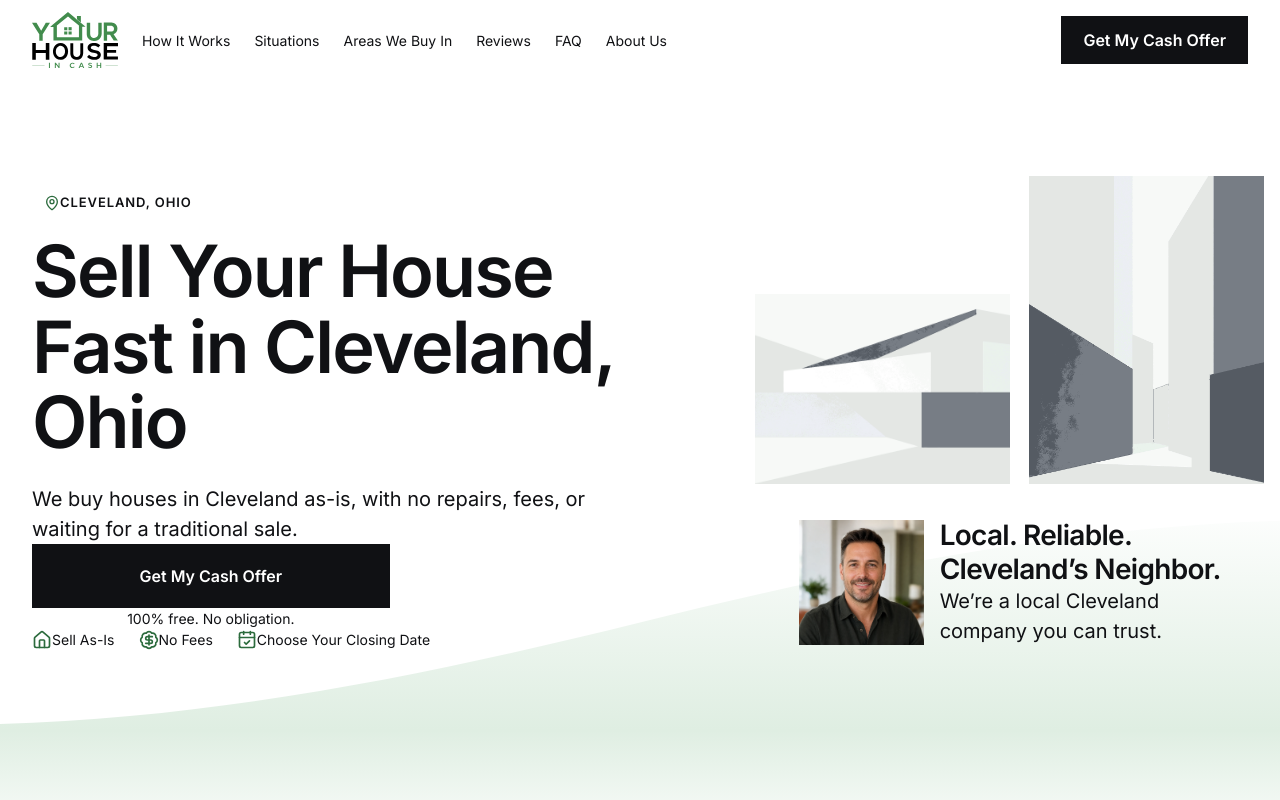
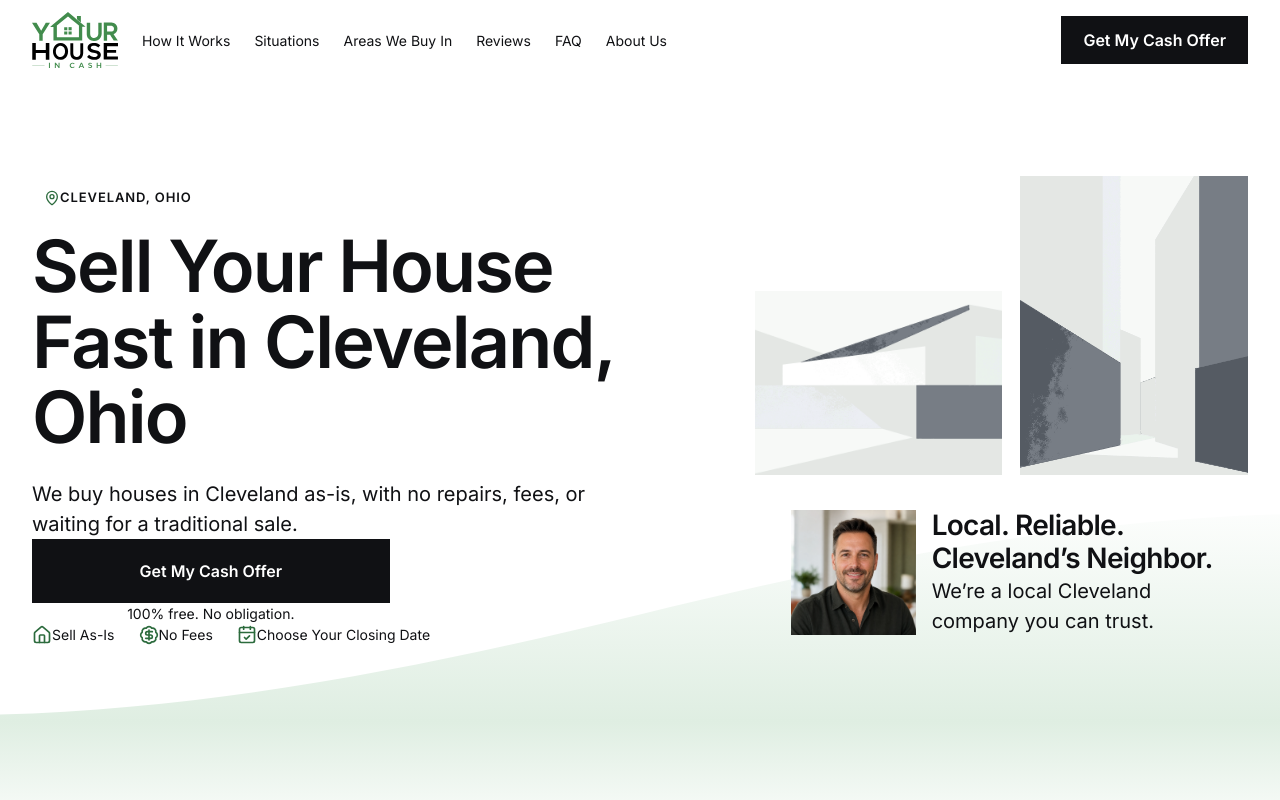
Before and after one commit to YHICAdmin/your-house-in-cash, a Next.js app: page / in a window 1280 px wide. Shown: the top 800 px of the page. Built offline with nearby package versions, Linux system fonts and the light colour scheme.

Commit message:
fix: contain Hero media within Desktop grid

```diff
--- a/src/components/area/area-hero.module.css
+++ b/src/components/area/area-hero.module.css
@@ -199,18 +199,6 @@
 
   .media {
     grid-column: 8 / span 5;
-    width: calc(
-      100% + var(--content-inset) +
-        min(
-          48px,
-          max(
-            0px,
-            calc(
-              (100vw - min(calc(100vw - 32px), 1248px)) / 2 - 16px
-            )
-          )
-        )
-    );
     margin-top: 0;
   }
 }
```
